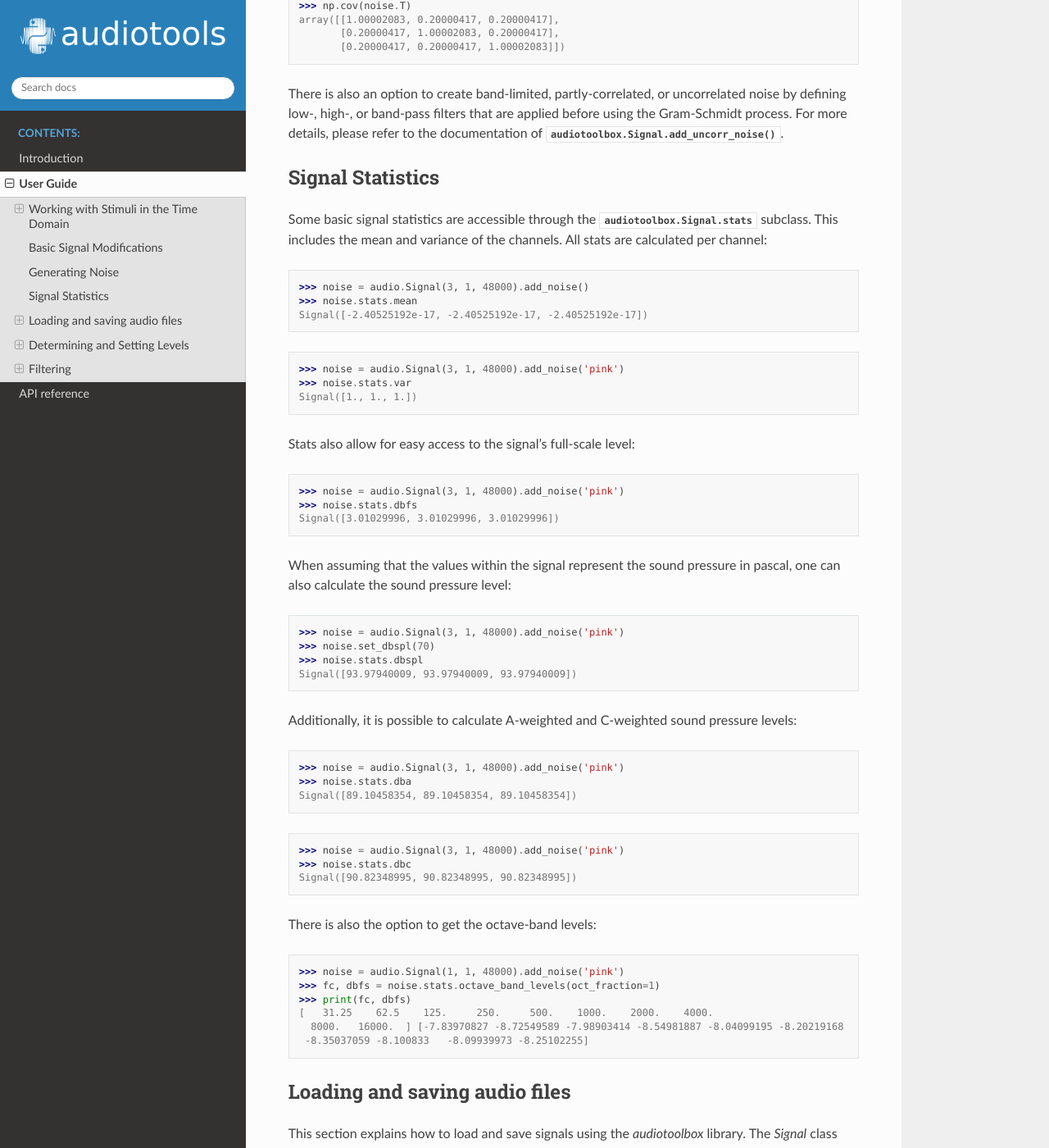
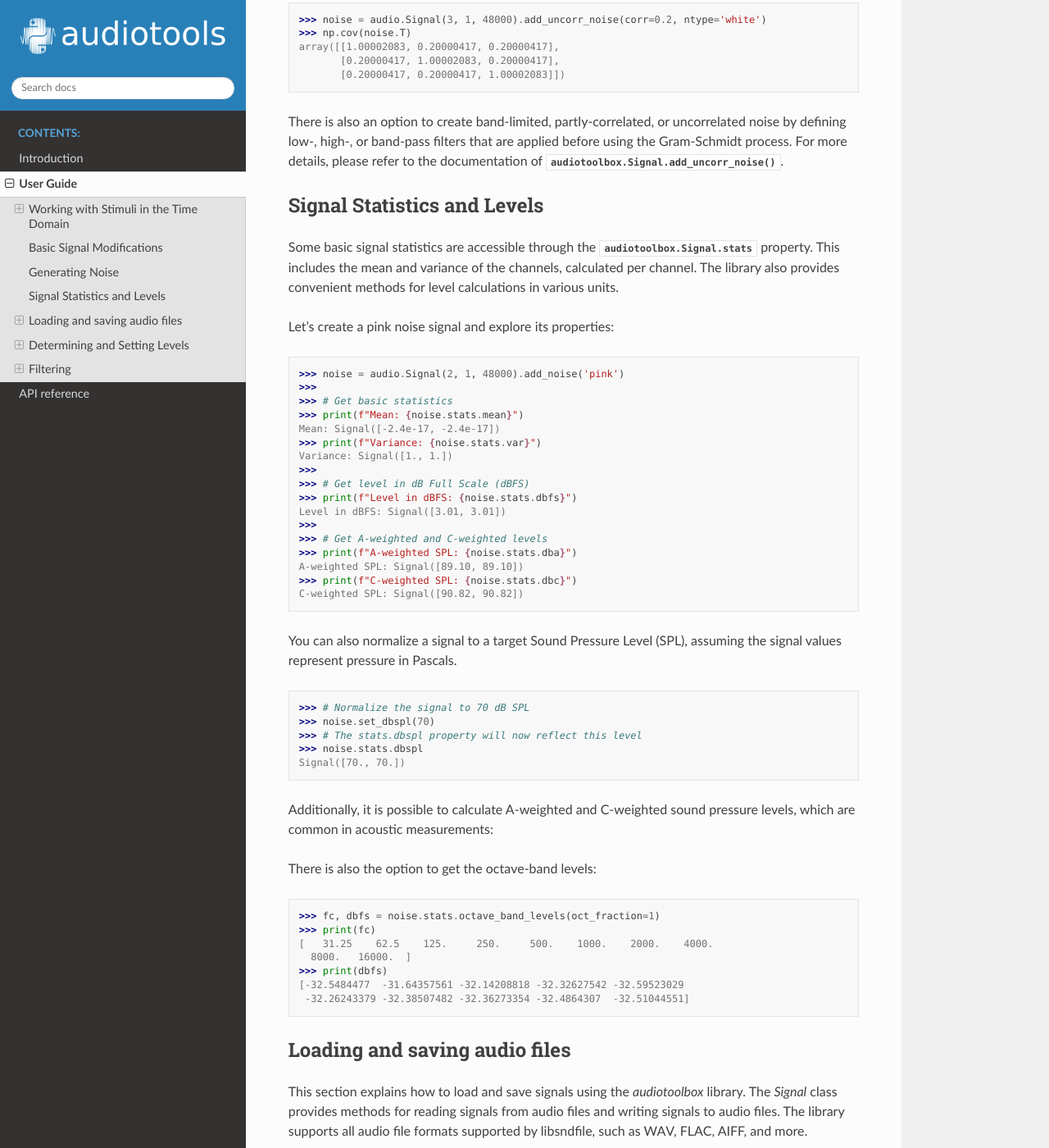
Before and after one commit to Jencke/audiotoolbox, a Sphinx documentation site: the page built from doc/source/user_guide.rst, in a window 1280 px wide and 1400 px high, scrolled down 2940 px. Shown: the whole window at 82% size. Built offline with Sphinx 7.4.7 and the Read the Docs theme 3.1.0, drawn with Linux system fonts in a browser that asks for light colours; some of the changed text lies outside the part shown.

Commit message:
Improvements to userguide

```diff
--- a/doc/source/user_guide.rst
+++ b/doc/source/user_guide.rst
@@ -70,9 +70,11 @@ Basic Signal Modifications
 
 Basic signal modifications such as adding a tone or noise are directly available as methods. Tones are easily added through the :meth:`audiotoolbox.Signal.add_tone` method. A signal with two antiphasic 500 Hz tones in the two channels is created by running:
 
+>>> import numpy as np
+>>>
 >>> sig = audio.Signal(2, 1, 48000)
 >>> sig.ch[0].add_tone(frequency=500, amplitude=1, start_phase=0)
->>> sig.ch[1].add_tone(frequency=500, amplitude=1, start_phase=3.141)
+>>> sig.ch[1].add_tone(frequency=500, amplitude=1, start_phase=np.pi)
 
 Fade-in and fade-out ramps with different shapes can be applied using the :meth:`audiotoolbox.Signal.add_fade_window` method:
 
@@ -104,50 +106,50 @@
 
 There is also an option to create band-limited, partly-correlated, or uncorrelated noise by defining low-, high-, or band-pass filters that are applied before using the Gram-Schmidt process. For more details, please refer to the documentation of :meth:`audiotoolbox.Signal.add_uncorr_noise`.
 
-Signal Statistics
-=================
+Signal Statistics and Levels
+============================
 
-Some basic signal statistics are accessible through the :attr:`audiotoolbox.Signal.stats` subclass. This includes the mean and variance of the channels. All stats are calculated per channel:
+Some basic signal statistics are accessible through the :attr:`audiotoolbox.Signal.stats` property. This includes the mean and variance of the channels, calculated per channel. The library also provides convenient methods for level calculations in various units.
 
->>> noise = audio.Signal(3, 1, 48000).add_noise()
->>> noise.stats.mean
-Signal([-2.40525192e-17, -2.40525192e-17, -2.40525192e-17])
+Let's create a pink noise signal and explore its properties:
 
->>> noise = audio.Signal(3, 1, 48000).add_noise('pink')
->>> noise.stats.var
-Signal([1., 1., 1.])
+>>> noise = audio.Signal(2, 1, 48000).add_noise('pink')
+>>>
+>>> # Get basic statistics
+>>> print(f"Mean: {noise.stats.mean}")
+Mean: Signal([-2.4e-17, -2.4e-17])
+>>> print(f"Variance: {noise.stats.var}")
+Variance: Signal([1., 1.])
+>>>
+>>> # Get level in dB Full Scale (dBFS)
+>>> print(f"Level in dBFS: {noise.stats.dbfs}")
+Level in dBFS: Signal([3.01, 3.01])
+>>>
+>>> # Get A-weighted and C-weighted levels
+>>> print(f"A-weighted SPL: {noise.stats.dba}")
+A-weighted SPL: Signal([89.10, 89.10])
+>>> print(f"C-weighted SPL: {noise.stats.dbc}")
+C-weighted SPL: Signal([90.82, 90.82])
 
-Stats also allow for easy access to the signal's full-scale level:
+You can also normalize a signal to a target Sound Pressure Level (SPL), assuming the signal values represent pressure in Pascals.
 
->>> noise = audio.Signal(3, 1, 48000).add_noise('pink')
->>> noise.stats.dbfs
-Signal([3.01029996, 3.01029996, 3.01029996])
+>>> # Normalize the signal to 70 dB SPL
+>>> noise.set_dbspl(70)
+>>> # The stats.dbspl property will now reflect this level
+>>> noise.stats.dbspl
+Signal([70., 70.])
 
-When assuming that the values within the signal represent the sound pressure in pascal, one can also calculate the sound pressure level:
-
->>> noise = audio.Signal(3, 1, 48000).add_noise('pink')
->>> noise.set_dbspl(70)
->>> noise.stats.dbspl
-Signal([93.97940009, 93.97940009, 93.97940009])
-
-Additionally, it is possible to calculate A-weighted and C-weighted sound pressure levels:
-
->>> noise = audio.Signal(3, 1, 48000).add_noise('pink')
->>> noise.stats.dba
-Signal([89.10458354, 89.10458354, 89.10458354])
-
->>> noise = audio.Signal(3, 1, 48000).add_noise('pink')
->>> noise.stats.dbc
-Signal([90.82348995, 90.82348995, 90.82348995])
+Additionally, it is possible to calculate A-weighted and C-weighted sound pressure levels, which are common in acoustic measurements:
 
 There is also the option to get the octave-band levels:
 
->>> noise = audio.Signal(1, 1, 48000).add_noise('pink')
 >>> fc, dbfs = noise.stats.octave_band_levels(oct_fraction=1)
->>> print(fc, dbfs)
+>>> print(fc)
 [   31.25    62.5    125.     250.     500.    1000.    2000.    4000.
-  8000.   16000.  ] [-7.83970827 -8.72549589 -7.98903414 -8.54981887 -8.04099195 -8.20219168
- -8.35037059 -8.100833   -8.09939973 -8.25102255]
+  8000.   16000.  ]
+>>> print(dbfs)
+[-32.5484477  -31.64357561 -32.14208818 -32.32627542 -32.59523029
+ -32.26243379 -32.38507482 -32.36273354 -32.4864307  -32.51044551]
 
 .. include:: user_guide/input_output.rst
 
```
Also changed, not shown: other parts of doc/source/user_guide.rst (+1 -1 lines).
